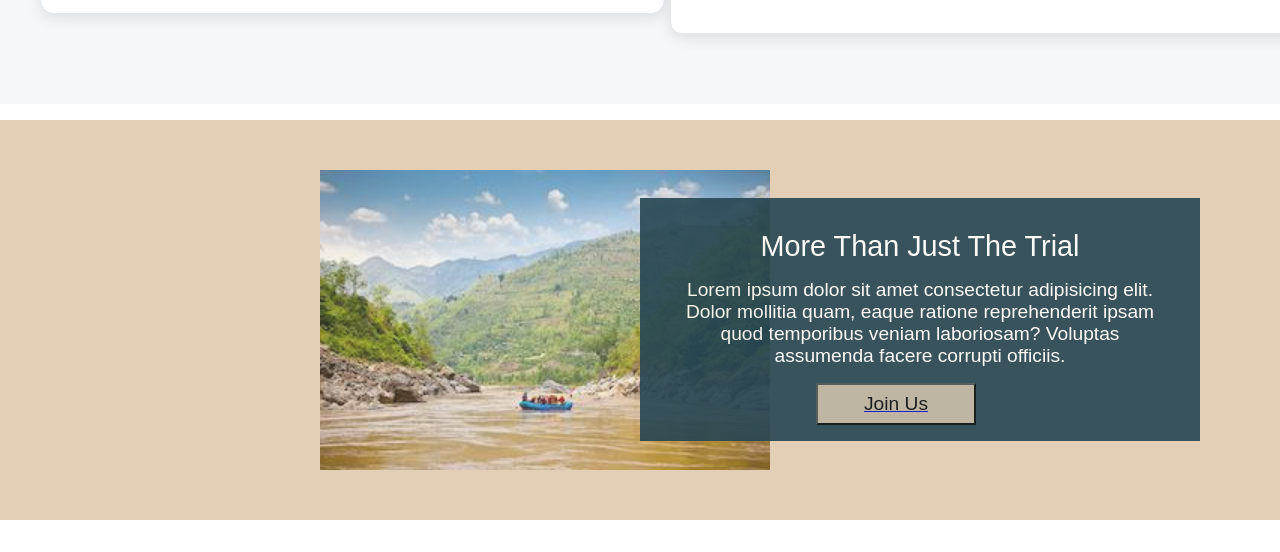
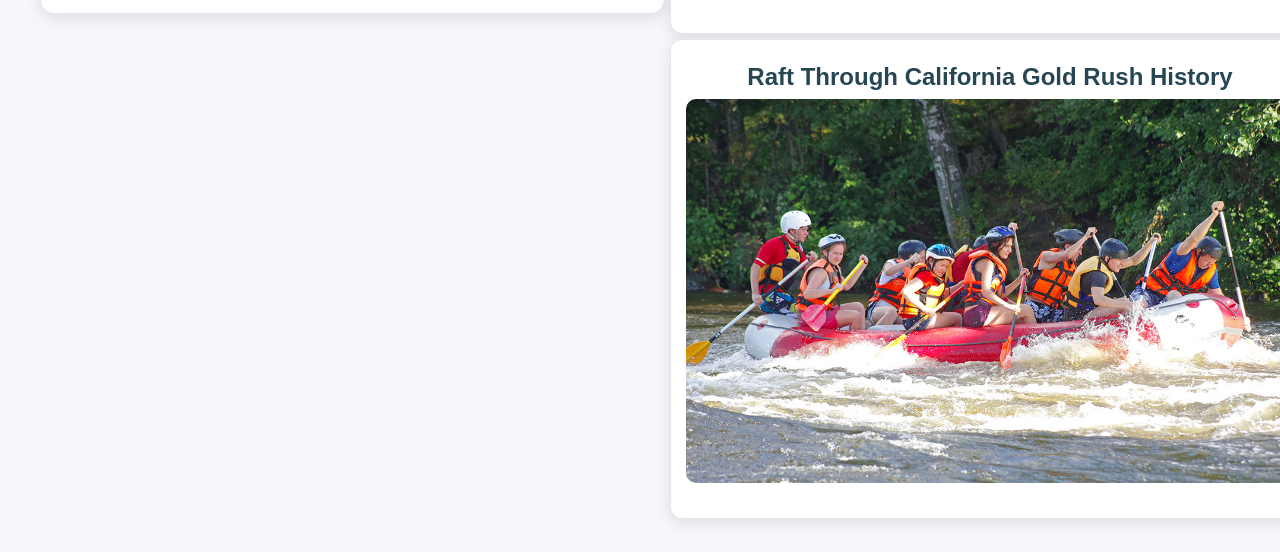
Before and after one commit to efmomoh/wdd130, a plain HTML site: page wwr/index.html in a window 1280 px wide. Shown: the part 1844-2396 px from the top of the page. Drawn offline with Linux system fonts and the light colour scheme.

Commit message:
Modifiles page rendering

```diff
--- a/wwr/index.html
+++ b/wwr/index.html
@@ -105,7 +105,11 @@
 
                 <div class="map">
                     <h4 class="index-h">Raft Through California Gold Rush History</h4>
-                    <img class="index-image" src="images/californias-top-two-wilderness-rafting-vacations.jpg">
+                    <img class="index-image" src="images/rafting60_1024.webp">
+                </div>
+                <div class="map">
+                    <h4 class="index-h">Raft Through California Gold Rush History</h4>
+                    <img class="index-image" src="images/rafting27_1024.jpg">
                 </div>
             </div>
         </section>
@@ -120,6 +124,34 @@
                     corrupti officiis. </p>
                 <a href="contact.html"><button class="index-btn" type="submit">Join Us</button></a>
             </div>
+            <!-- <div>
+                <p class="index-hp">More Than Just The Trial</p>
+                <p class="index-p">Lorem ipsum dolor sit amet consectetur adipisicing elit. Dolor mollitia quam, eaque
+                    ratione reprehenderit ipsam quod temporibus veniam laboriosam? Voluptas assumenda facere
+                    corrupti officiis. </p>
+                <a href="contact.html"><button class="index-btn" type="submit">Join Us</button></a>
+            </div>
+            <div>
+                <p class="index-hp">More Than Just The Trial</p>
+                <p class="index-p">Lorem ipsum dolor sit amet consectetur adipisicing elit. Dolor mollitia quam, eaque
+                    ratione reprehenderit ipsam quod temporibus veniam laboriosam? Voluptas assumenda facere
+                    corrupti officiis. </p>
+                <a href="contact.html"><button class="index-btn" type="submit">Join Us</button></a>
+            </div>
+            <div>
+                <p class="index-hp">More Than Just The Trial</p>
+                <p class="index-p">Lorem ipsum dolor sit amet consectetur adipisicing elit. Dolor mollitia quam, eaque
+                    ratione reprehenderit ipsam quod temporibus veniam laboriosam? Voluptas assumenda facere
+                    corrupti officiis. </p>
+                <a href="contact.html"><button class="index-btn" type="submit">Join Us</button></a>
+            </div>
+            <div>
+                <p class="index-hp">More Than Just The Trial</p>
+                <p class="index-p">Lorem ipsum dolor sit amet consectetur adipisicing elit. Dolor mollitia quam, eaque
+                    ratione reprehenderit ipsam quod temporibus veniam laboriosam? Voluptas assumenda facere
+                    corrupti officiis. </p>
+                <a href="contact.html"><button class="index-btn" type="submit">Join Us</button></a>
+            </div> -->
         </section>
     </main>
 
```
